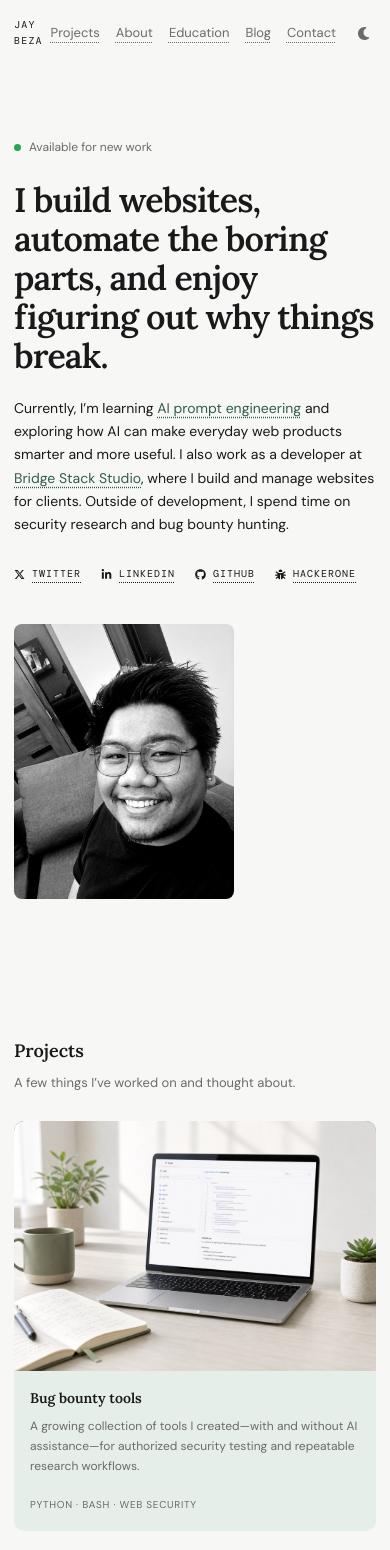
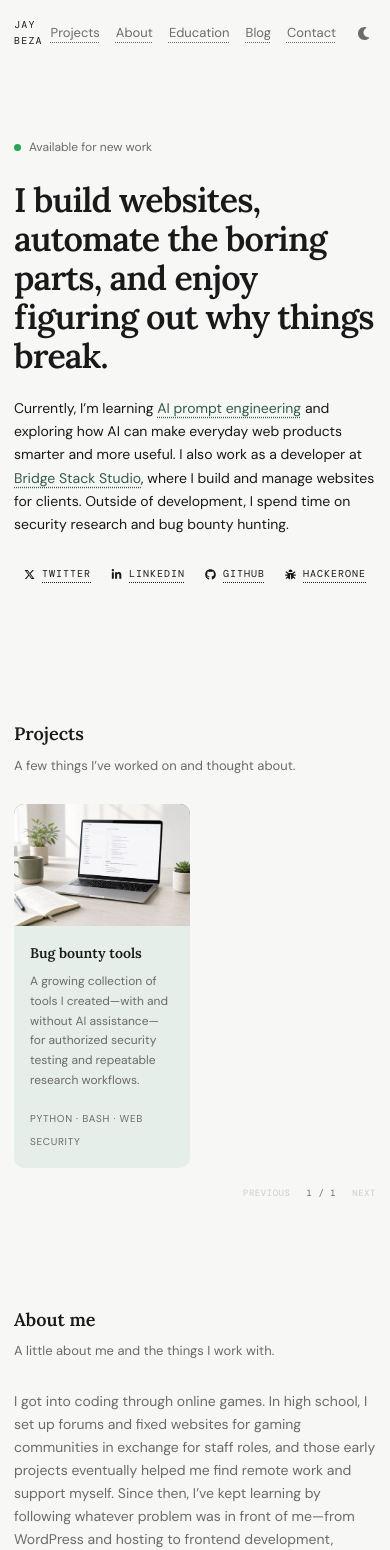
Before and after one commit to zabe-dev/zabe-dev-portfolio, a Next.js app: page / in a window 390 px wide. Shown: the top 1550 px of the page. Built offline with nearby package versions, Linux system fonts and the light colour scheme; a web font is replaced by a local one.

Commit message:
Improve mobile portfolio layout

```diff
--- a/app/globals.css
+++ b/app/globals.css
@@ -95,10 +95,11 @@ footer div { display:flex; gap:18px; }
 @media(max-width:680px) {
   .shell { width:min(100% - 28px,920px); } header { height:66px; } nav { gap:16px; }
   .hero { grid-template-columns:1fr; gap:42px; padding:72px 0 85px; } h1 { font-size:34px; }
-  .portrait-photo { width:min(220px,70vw); }
+  .portrait-photo { display:none; }
+  .hero-links { justify-content:center; }
   main>section:not(.hero) { padding:52px 0; }
   .section-heading { grid-template-columns:1fr; gap:6px; }
-  .project-grid { grid-template-columns:1fr; gap:18px; }
+  .project-grid { grid-template-columns:repeat(2,minmax(0,1fr)); gap:10px; }
   .project-copy p { min-height:auto; }
   .course-list { padding-left:0; }
   .post-list { padding-left:0; }
@@ -111,6 +112,7 @@ footer div { display:flex; gap:18px; }
   .about-grid { padding-left:0; }
   .skills { grid-template-columns:repeat(2,minmax(0,1fr)); }
   .contact { align-items:flex-start; flex-direction:column; margin-bottom:55px; padding:22px!important; }
-  footer { gap:16px; flex-direction:column; }
+  footer { align-items:center; gap:16px; flex-direction:column; text-align:center; }
+  footer div { justify-content:center; flex-wrap:wrap; }
 }
 @media(prefers-reduced-motion:reduce) { html { scroll-behavior:auto; } .status span { animation:none; } .portrait-photo,.portrait-photo img { transition:none; } .portrait-photo:hover,.portrait-photo:hover img { transform:none; } }
```
